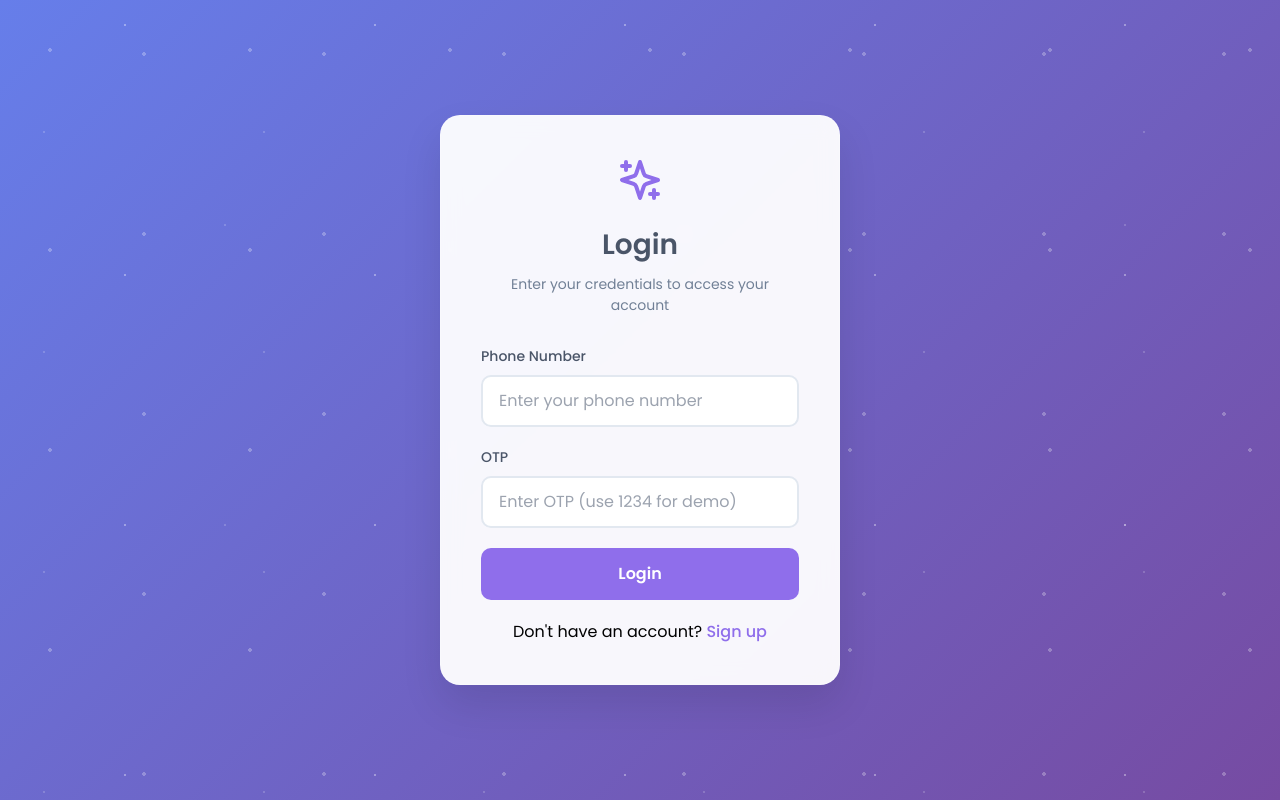
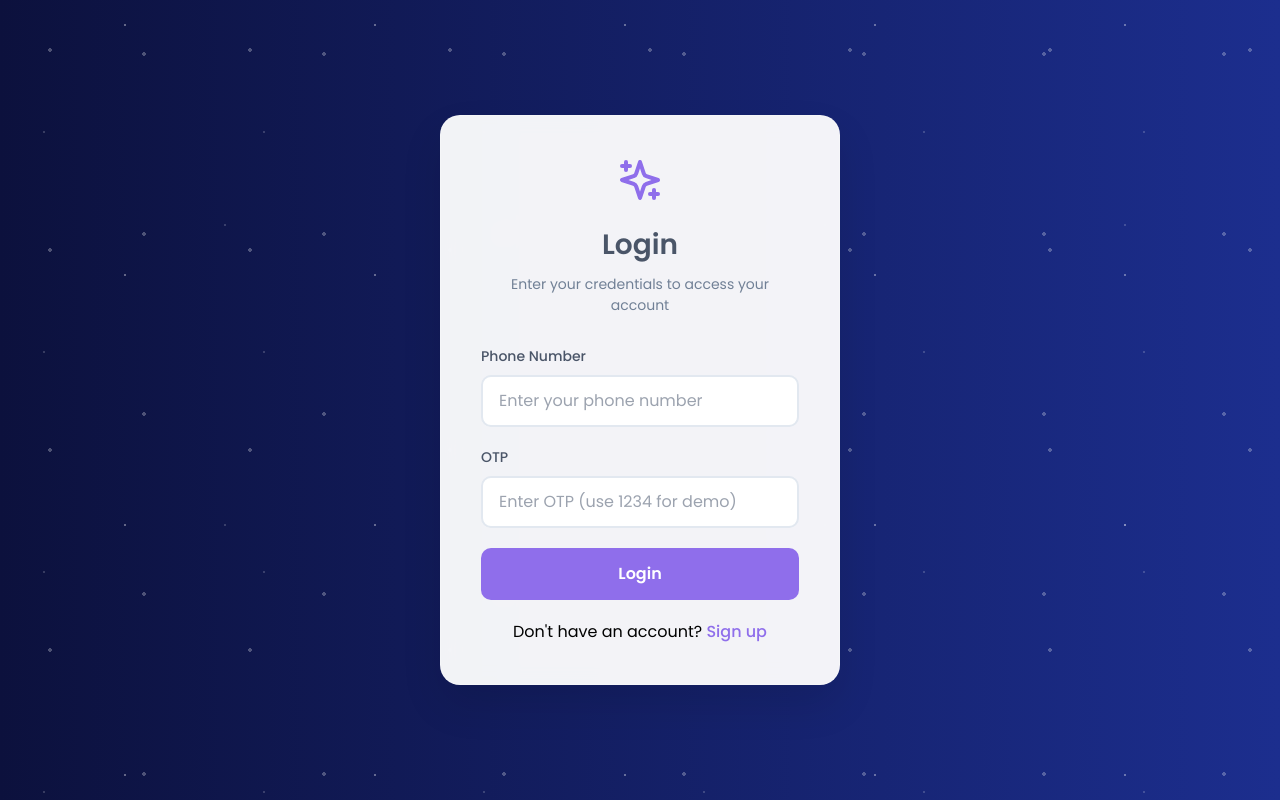
Before and after one commit to t98abhi/91astro, a React (Vite) app: page /login in a window 1280 px wide. Built offline with nearby package versions, Linux system fonts and the light colour scheme.

Commit message:
Update App.css

```diff
--- a/src/App.css
+++ b/src/App.css
@@ -8,7 +8,7 @@
 
 body {
   font-family: 'Poppins', sans-serif;
-  background: linear-gradient(135deg, #667eea 0%, #764ba2 100%);
+  background: linear-gradient(to right, #0c113d, #1c2e8e);
   min-height: 100vh;
 }
 
@@ -18,7 +18,7 @@ body {
   left: 0;
   width: 100%;
   height: 100%;
-  background: linear-gradient(135deg, #667eea 0%, #764ba2 100%);
+  background: linear-gradient(to right, #0c113d, #1c2e8e);
   z-index: -2;
 }
 
```
